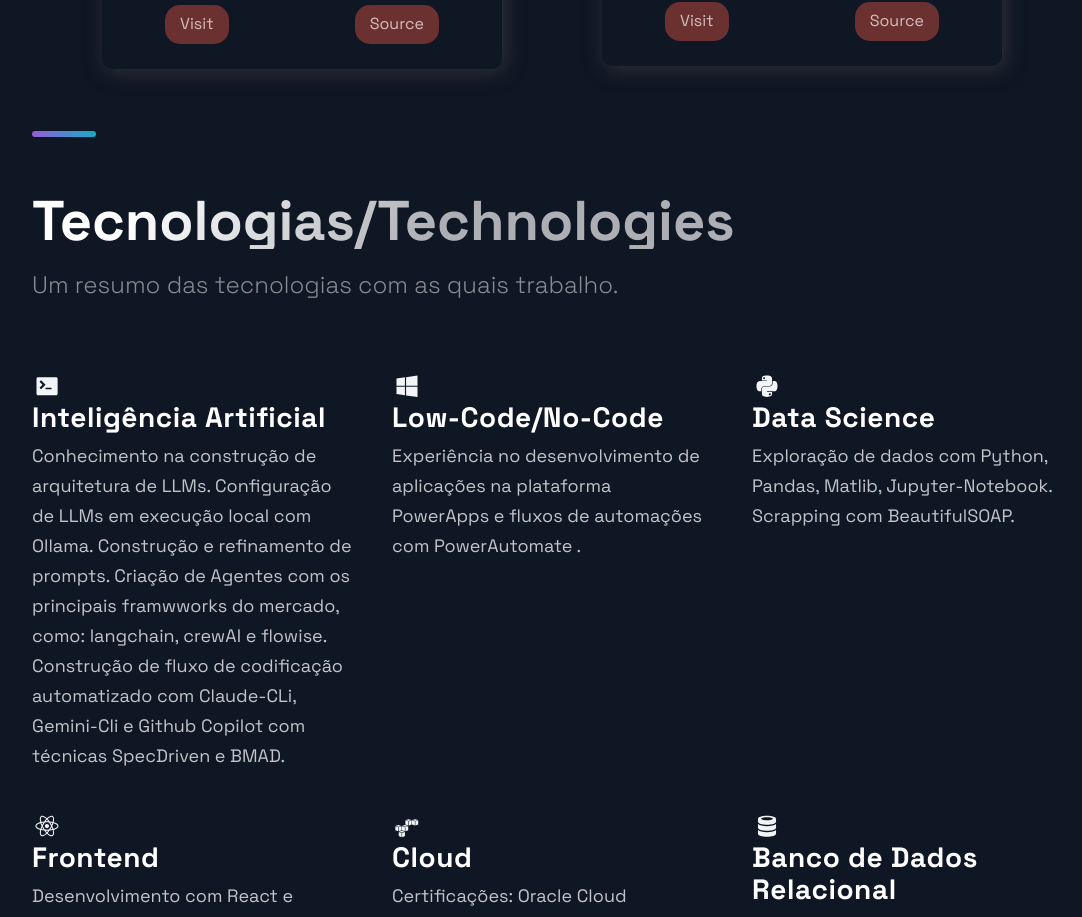
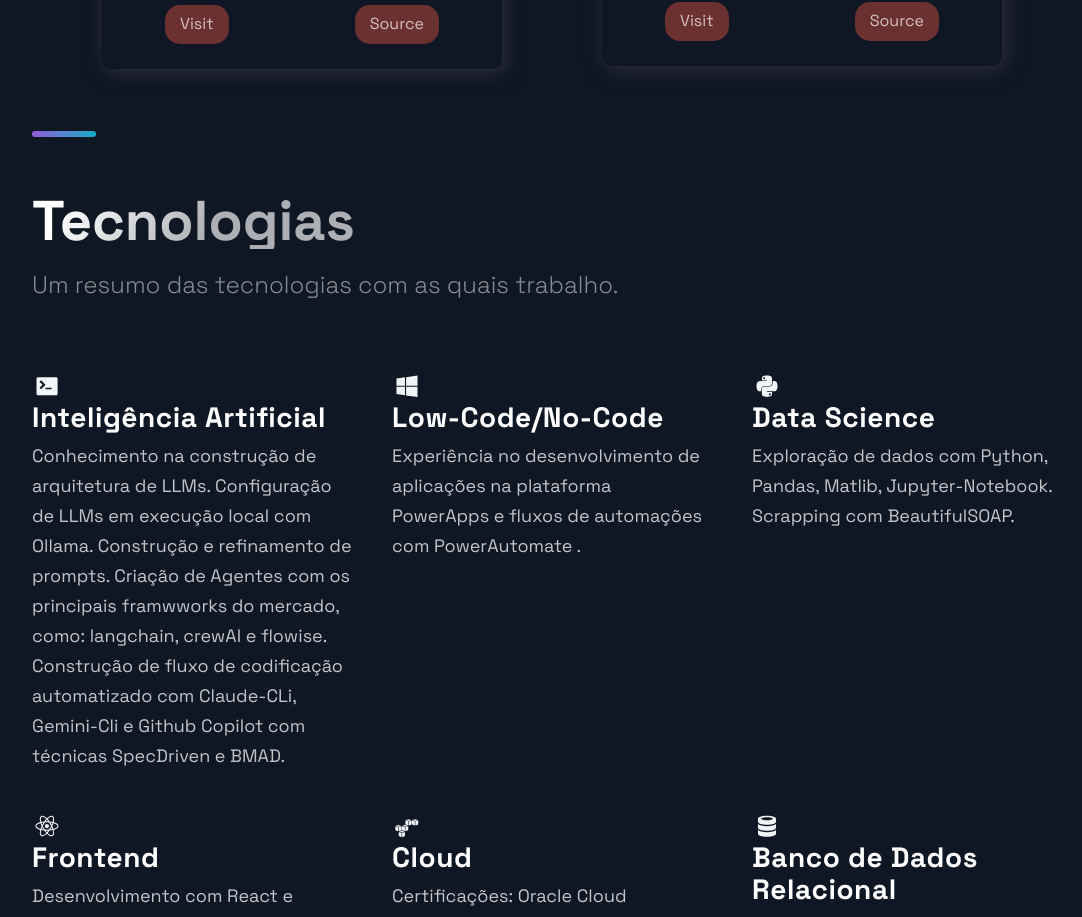
Before and after one commit to jcneto25/MyPortfolio, a Next.js app: page / in a window 1280 px wide. Shown: the part 3050-3967 px from the top of the page, without its empty margins (88-1170 px from the left). Built offline with nearby package versions, Linux system fonts and the light colour scheme; no server answers.

Commit message:
Ajuste de Título

```diff
--- a/src/components/Technologies/Technologies.js
+++ b/src/components/Technologies/Technologies.js
@@ -34,7 +34,7 @@
     <SectionDivider />
     <SectionTitle>
       <br />
-      Tecnologias/Technologies
+      Tecnologias
     </SectionTitle>
     <SectionText>Um resumo das tecnologias com as quais trabalho.</SectionText>
     <List>
```
